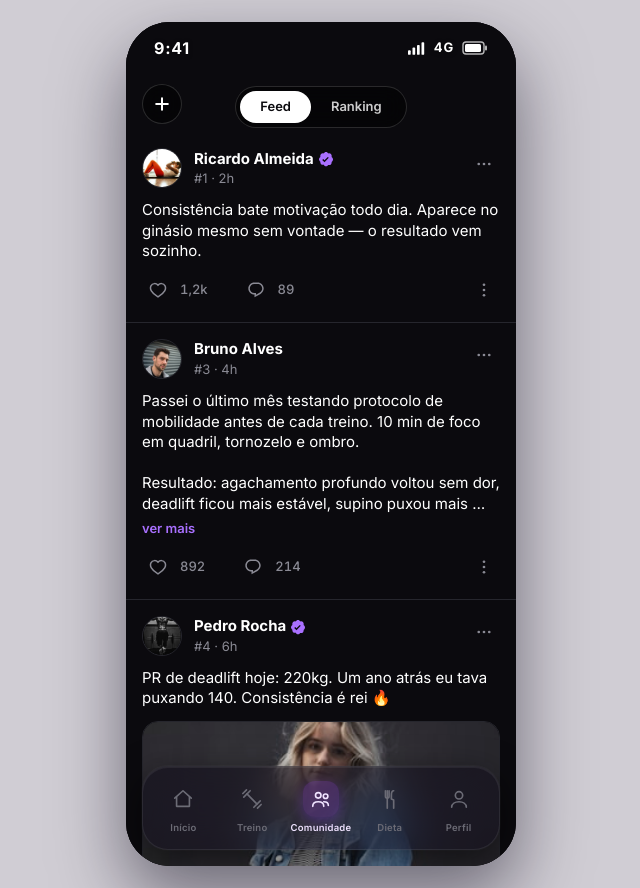
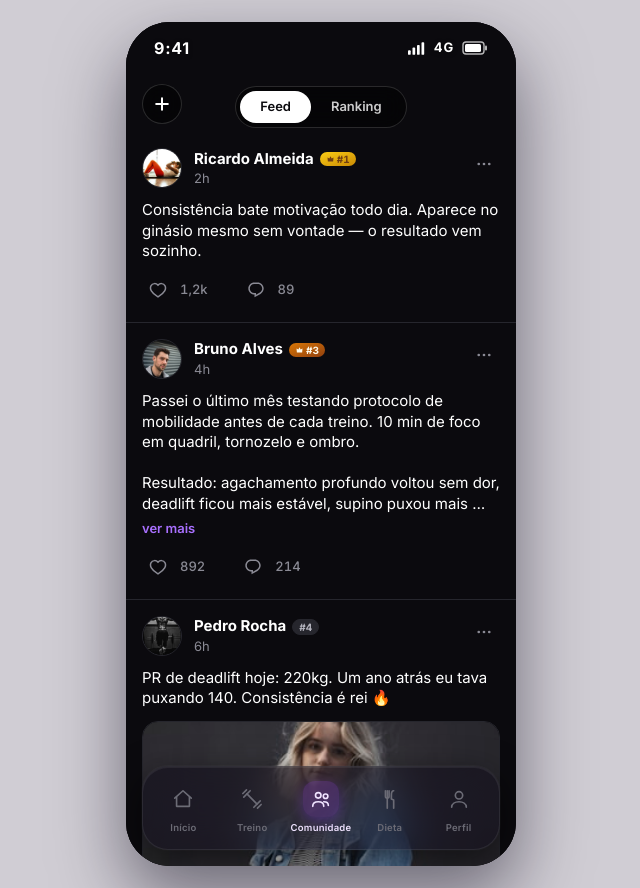
Before and after one commit to mttguerra/screen-app-math, a React (Vite) app: page /comunidade in a window 1280 px wide. Shown: the whole page, without its empty margins (319-959 px from the left). Built offline with nearby package versions, Linux system fonts and the light colour scheme.

Commit message:
feat(feed): substitui verificado por selo de rank estilizado no header

```diff
--- a/src/screens/Community/PostCard.jsx
+++ b/src/screens/Community/PostCard.jsx
@@ -4,13 +4,31 @@ import PostAchievement from './PostAchievement.jsx'
 import PostPoll from './PostPoll.jsx'
 import PostQuote from './PostQuote.jsx'
 
-function Verified() {
+function Crown() {
   return (
-    <svg width="16" height="16" viewBox="0 0 24 24" fill="currentColor" className="text-primary-text">
-      <path d="M22.5 12.5c0-1.58-.875-2.95-2.148-3.6.154-.435.238-.905.238-1.4 0-2.21-1.71-3.998-3.918-3.998-.47 0-.92.084-1.336.25C14.818 2.415 13.51 1.5 12 1.5s-2.816.917-3.337 2.25c-.416-.165-.866-.25-1.336-.25-2.21 0-3.918 1.79-3.918 4 0 .495.084.965.238 1.4-1.273.65-2.148 2.02-2.148 3.6 0 1.46.827 2.766 2.057 3.439-.036.27-.057.545-.057.828 0 2.21 1.71 4 3.918 4 .512 0 1.004-.097 1.455-.274C9.37 22.126 10.61 23 12 23s2.63-.874 3.128-2.116c.452.177.944.274 1.455.274 2.21 0 3.918-1.79 3.918-4 0-.283-.02-.558-.057-.828 1.23-.673 2.057-1.98 2.057-3.44zm-12.75 4.385l-3.37-3.437 1.47-1.44 1.87 1.905 4.965-5.06 1.48 1.428-6.415 6.604z" />
+    <svg width="9" height="9" viewBox="0 0 24 24" fill="currentColor">
+      <path d="M5 20h14l1-11-5 3-3-6-3 6-5-3z" />
     </svg>
   )
 }
+
+function RankBadge({ rank }) {
+  const styles = {
+    1: 'bg-gradient-to-br from-yellow-400 to-yellow-600 text-yellow-900',
+    2: 'bg-gradient-to-br from-slate-200 to-slate-400 text-slate-900',
+    3: 'bg-gradient-to-br from-amber-600 to-amber-800 text-amber-50',
+  }
+  const style = styles[rank] || 'bg-chip text-muted3 border border-line'
+  return (
+    <span
+      className={`inline-flex flex-shrink-0 items-center gap-0.5 rounded-full px-1.5 py-0.5 text-[10px] font-bold leading-none tabular-nums ${style}`}
+    >
+      {rank <= 3 && <Crown />}
+      #{rank}
+    </span>
+  )
+}
+
 function Kebab() {
   return (
     <svg width="18" height="18" viewBox="0 0 24 24" fill="currentColor">
@@ -24,15 +42,6 @@ function Comment() {
   return (
     <svg width="18" height="18" viewBox="0 0 24 24" fill="currentColor">
       <path d="M1.75 10c0-4.42 3.58-8 8-8h4.37c4.49 0 8.13 3.64 8.13 8.13 0 2.96-1.61 5.68-4.2 7.11l-8.05 4.46v-3.69h-.07c-4.49.1-8.18-3.51-8.18-8.01zm8-6c-3.32 0-6 2.69-6 6 0 3.37 2.77 6.08 6.14 6.01l.35-.01h1.76v2.3l5.09-2.81c1.95-1.08 3.16-3.13 3.16-5.36 0-3.39-2.74-6.13-6.13-6.13H9.75z" />
-    </svg>
-  )
-}
-function MoreVertical() {
-  return (
-    <svg width="18" height="18" viewBox="0 0 24 24" fill="currentColor">
-      <circle cx="12" cy="5" r="1.8" />
-      <circle cx="12" cy="12" r="1.8" />
-      <circle cx="12" cy="19" r="1.8" />
     </svg>
   )
 }
@@ -89,13 +98,11 @@ export default function PostCard({ post }) {
             <img src={author.avatar} alt={author.name} className="h-full w-full object-cover" />
           </div>
           <div className="min-w-0 leading-tight">
-            <div className="flex items-center gap-1">
+            <div className="flex items-center gap-1.5">
               <span className="truncate font-bold text-[15px] text-ink">{author.name}</span>
-              {author.verified && <Verified />}
+              <RankBadge rank={author.rank} />
             </div>
-            <div className="mt-0.5 text-[13px] text-muted">
-              #{author.rank} · {timeAgo}
-            </div>
+            <div className="mt-0.5 text-[13px] text-muted">{timeAgo}</div>
           </div>
         </div>
         <button className="grid h-8 w-8 place-items-center rounded-full text-muted hover:bg-primary/10 hover:text-primary-text">
@@ -131,8 +138,7 @@ export default function PostCard({ post }) {
       <PostQuote quotedPost={quotedPost} />
 
       {/* Ações */}
-      <div className="mt-3 flex items-center justify-between">
-        <div className="flex items-center gap-8">
+      <div className="mt-3 flex items-center gap-8">
         <Action
           icon={<HeartOutline />}
           activeIconOverride={<HeartFilled />}
@@ -143,8 +149,6 @@ export default function PostCard({ post }) {
         />
         <Action icon={<Comment />} count={stats.comments} activeColor="text-primary-text" />
       </div>
-        <Action icon={<MoreVertical />} activeColor="text-primary-text" />
-      </div>
     </article>
   )
 }
--- a/src/screens/Community/PostQuote.jsx
+++ b/src/screens/Community/PostQuote.jsx
@@ -1,8 +1,25 @@
-function VerifiedMini() {
+function Crown() {
   return (
-    <svg width="12" height="12" viewBox="0 0 24 24" fill="currentColor" className="text-primary-text">
-      <path d="M22.5 12.5c0-1.58-.875-2.95-2.148-3.6.154-.435.238-.905.238-1.4 0-2.21-1.71-3.998-3.918-3.998-.47 0-.92.084-1.336.25C14.818 2.415 13.51 1.5 12 1.5s-2.816.917-3.337 2.25c-.416-.165-.866-.25-1.336-.25-2.21 0-3.918 1.79-3.918 4 0 .495.084.965.238 1.4-1.273.65-2.148 2.02-2.148 3.6 0 1.46.827 2.766 2.057 3.439-.036.27-.057.545-.057.828 0 2.21 1.71 4 3.918 4 .512 0 1.004-.097 1.455-.274C9.37 22.126 10.61 23 12 23s2.63-.874 3.128-2.116c.452.177.944.274 1.455.274 2.21 0 3.918-1.79 3.918-4 0-.283-.02-.558-.057-.828 1.23-.673 2.057-1.98 2.057-3.44zm-12.75 4.385l-3.37-3.437 1.47-1.44 1.87 1.905 4.965-5.06 1.48 1.428-6.415 6.604z" />
+    <svg width="8" height="8" viewBox="0 0 24 24" fill="currentColor">
+      <path d="M5 20h14l1-11-5 3-3-6-3 6-5-3z" />
     </svg>
+  )
+}
+
+function RankBadgeMini({ rank }) {
+  const styles = {
+    1: 'bg-gradient-to-br from-yellow-400 to-yellow-600 text-yellow-900',
+    2: 'bg-gradient-to-br from-slate-200 to-slate-400 text-slate-900',
+    3: 'bg-gradient-to-br from-amber-600 to-amber-800 text-amber-50',
+  }
+  const style = styles[rank] || 'bg-chip text-muted3 border border-line'
+  return (
+    <span
+      className={`inline-flex flex-shrink-0 items-center gap-0.5 rounded-full px-1 py-[1px] text-[9px] font-bold leading-none tabular-nums ${style}`}
+    >
+      {rank <= 3 && <Crown />}
+      #{rank}
+    </span>
   )
 }
 
@@ -15,12 +32,10 @@ export default function PostQuote({ quotedPost }) {
         <div className="h-6 w-6 flex-shrink-0 overflow-hidden rounded-full">
           <img src={author.avatar} alt="" className="h-full w-full object-cover" />
         </div>
-        <div className="flex min-w-0 items-center gap-1 text-[13px]">
+        <div className="flex min-w-0 items-center gap-1.5 text-[13px]">
           <span className="truncate font-semibold text-ink">{author.name}</span>
-          {author.verified && <VerifiedMini />}
-          <span className="truncate text-[12px] text-muted">
-            #{author.rank} · {timeAgo}
-          </span>
+          <RankBadgeMini rank={author.rank} />
+          <span className="truncate text-[12px] text-muted">{timeAgo}</span>
         </div>
       </div>
       <p className="mt-1 line-clamp-4 text-[13px] leading-snug text-ink">
--- a/src/screens/Community/postsMock.js
+++ b/src/screens/Community/postsMock.js
@@ -7,7 +7,7 @@ export const posts = [
   {
     id: 1,
     type: 'text',
-    author: { name: 'Ricardo Almeida', rank: 1, avatar: '/images/user-1.jpg', verified: true },
+    author: { name: 'Ricardo Almeida', rank: 1, avatar: '/images/user-1.jpg' },
     timeAgo: '2h',
     text: 'Consistência bate motivação todo dia. Aparece no ginásio mesmo sem vontade — o resultado vem sozinho.',
     stats: { likes: 1240, comments: 89, reposts: 34 },
@@ -29,7 +29,7 @@ Nos próximos treinos vou postar a rotina completa aqui pra galera copiar.`,
   {
     id: 3,
     type: 'media',
-    author: { name: 'Pedro Rocha', rank: 4, avatar: '/images/user-4.jpg', verified: true },
+    author: { name: 'Pedro Rocha', rank: 4, avatar: '/images/user-4.jpg' },
     timeAgo: '6h',
     text: 'PR de deadlift hoje: 220kg. Um ano atrás eu tava puxando 140. Consistência é rei 🔥',
     media: [{ type: 'image', src: '/images/photo-2.jpg' }],
@@ -127,7 +127,7 @@ Nos próximos treinos vou postar a rotina completa aqui pra galera copiar.`,
   {
     id: 10,
     type: 'media',
-    author: { name: 'Guilherme Ramos', rank: 11, avatar: '/images/user-4.jpg', verified: true },
+    author: { name: 'Guilherme Ramos', rank: 11, avatar: '/images/user-4.jpg' },
     timeAgo: '22h',
     text: 'Execução correta do agachamento livre. Foco na descida controlada.',
     media: [{ type: 'video', src: '/images/workout-legs.jpg', duration: '0:47' }],
@@ -174,7 +174,7 @@ Nos próximos treinos vou postar a rotina completa aqui pra galera copiar.`,
     timeAgo: '2d',
     text: 'Isso aqui merece o topo do feed. Todo mundo precisa ler.',
     quotedPost: {
-      author: { name: 'Ricardo Almeida', rank: 1, avatar: '/images/user-1.jpg', verified: true },
+      author: { name: 'Ricardo Almeida', rank: 1, avatar: '/images/user-1.jpg' },
       timeAgo: '2d',
       text: 'Consistência bate motivação todo dia. Aparece no ginásio mesmo sem vontade — o resultado vem sozinho.',
     },
```
Lines whose indentation alone changed are shown as unchanged.
